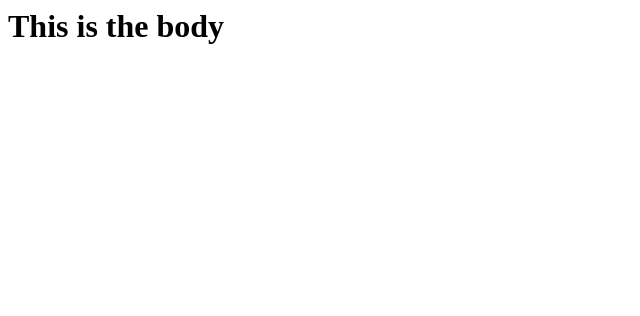
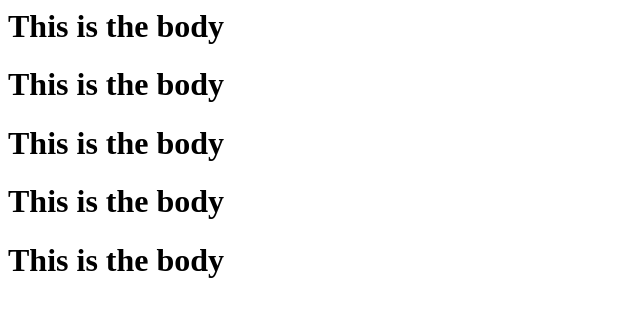
Before and after one commit to Rajpal9/portfol, a plain HTML site: page index.html in a window 1280 px wide. Shown: the whole page, without its empty margins (0-640 px from the left). Drawn offline with Linux system fonts and the light colour scheme.

Commit message:
New Heading

```diff
--- a/index.html
+++ b/index.html
@@ -1,9 +1,13 @@
 <html>
     <head>
       <meta  charclerset="utf-8">
-      <title>portfol</title>
+      <title>portfol </title>
     </head>
     <body>
       <h1>This is the body</h1>
+      <h1>This is the body</h1>
+      <h1>This is the body</h1>
+      <h1>This is the body</h1>
+      <h1>This is the body</h1>
     </body>
 </html>
```
